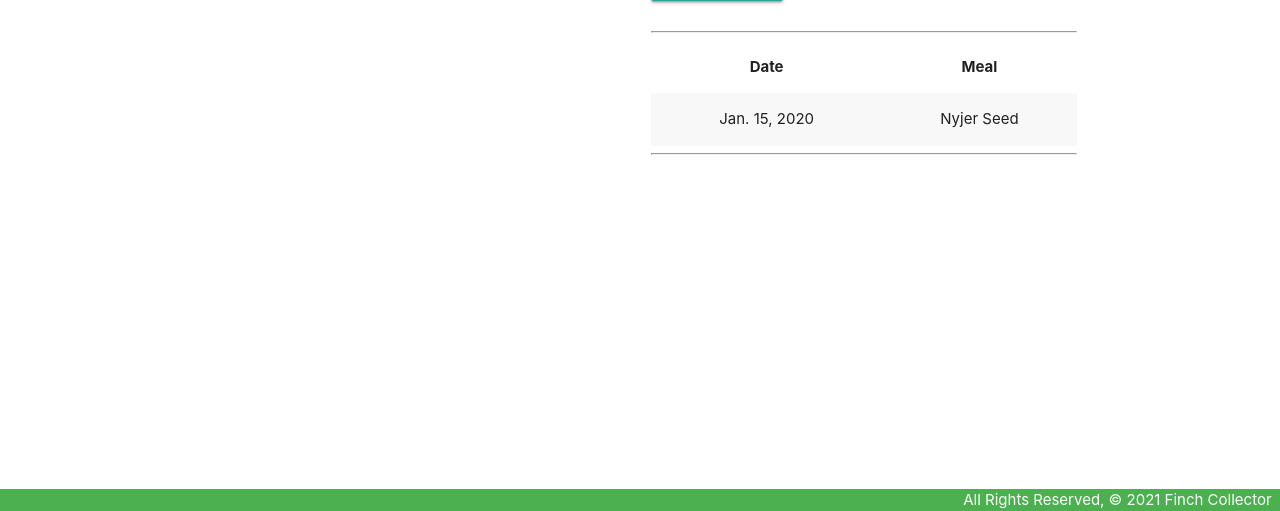
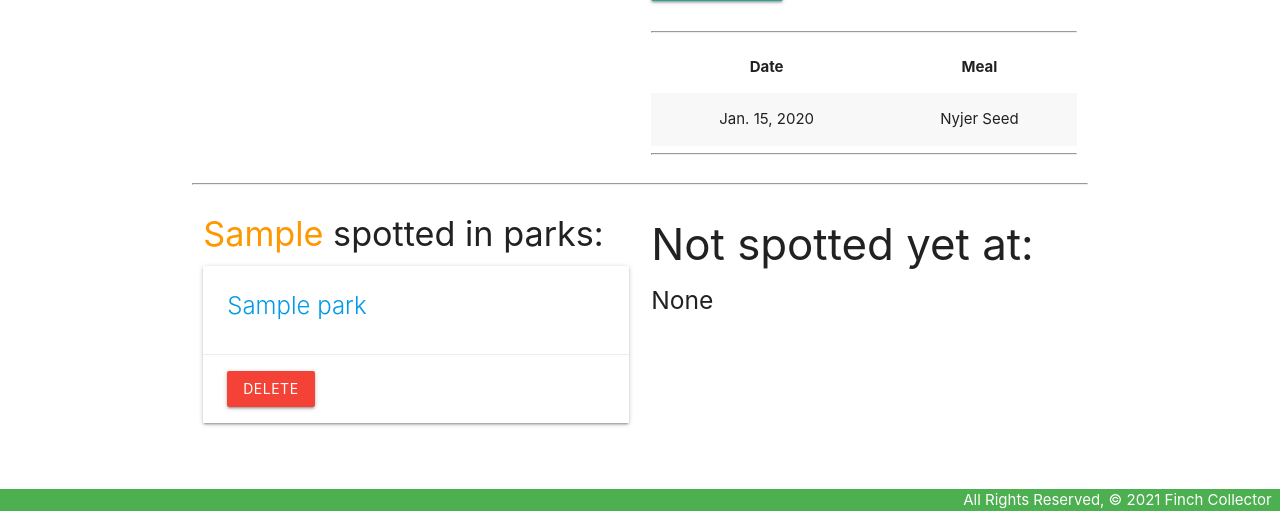
Before and after one commit to SvitlanaKarahayeva/finch-collector, a Django app: page /finches/1/ in a window 1280 px wide. Shown: the part 289-800 px from the top of the page. Run offline with Django 3.2, Linux system fonts and the light colour scheme; tables that the repository leaves empty hold one stand-in row (values such as "Sample post").

Commit message:
Adding finch-park many-to-many relation, display parks: where finches spotted(+delete functionality) and not yet spotted(+add functionality)

```diff
--- a/main_app/models.py
+++ b/main_app/models.py
@@ -27,6 +27,7 @@ class Finch(models.Model):
     breed = models.CharField(max_length=100)
     description = models.TextField(max_length=500)
     size = models.IntegerField()
+    parks = models.ManyToManyField(Park)
 
     def __str__(self):
         return self.breed
--- a/main_app/templates/base.html
+++ b/main_app/templates/base.html
@@ -6,7 +6,7 @@
   <meta charset="UTF-8">
   <meta name="viewport" content="width=device-width, initial-scale=1.0">
   <meta http-equiv="X-UA-Compatible" content="ie=edge">
-  <title>Cat Collector</title>
+  <title>Finch Collector</title>
   <link rel="stylesheet" href="https://cdnjs.cloudflare.com/ajax/libs/materialize/1.0.0/css/materialize.min.css">
   <link rel="stylesheet" type="" href="{% static 'css/style.css' %}">
   <script src="https://cdnjs.cloudflare.com/ajax/libs/materialize/1.0.0/js/materialize.min.js"></script>
--- a/main_app/templates/finches/detail.html
+++ b/main_app/templates/finches/detail.html
@@ -44,6 +44,55 @@
 
 </div>
 
+<hr>
+<div class="row">
+    <div class="col s6">
+        <h4><span class="orange-text">{{ finch.breed }}</span> spotted in parks:</h4>
+        {% if finch.parks.count %}
+            {% for park in finch.parks.all %}
+                <div class="card">
+                    <div class="card-content">
+                         <span class="card-title">
+                            <a href="{% url 'parks_detail' park.id %}">{{ park.name }}</a>
+                        </span>
+                    </div>
+                    <div class="card-action">
+                <form action="{% url 'unassoc_park' finch.id park.id %}" method="POST">
+                  {% csrf_token %}
+                  <button type="submit" class="btn red">Delete</button>
+                </form>
+              </div>
+                </div>
+            {% endfor %}
+        {% else %}
+            <h6>No Parks</h6>
+        {% endif %}
+    </div>
+    <!-- Parks where finch is not spotted yet -->
+    <div class="col s6">
+        <h3>Not spotted yet at:</h3>
+        {% if parks.count %}
+          {% for park in parks.all %}
+            <div class="card">
+              <div class="card-content">
+                <span class="card-title">
+                    <a href="{% url 'parks_detail' park.id %}">{{ park.name }}</a>
+                </span>
+              </div>
+              <div class="card-action">
+                <form action="{% url 'assoc_park' finch.id park.id %}" method="POST">
+                  {% csrf_token %}
+                  <button type="submit" class="btn">Add</button>
+                </form>
+              </div>
+            </div>
+          {% endfor %}
+        {% else %}
+          <h5>None</h5>
+        {% endif %}
+</div>
+
+
 <script>
     var dateEl = document.getElementById('id_date');
     M.Datepicker.init(dateEl, {
--- a/main_app/urls.py
+++ b/main_app/urls.py
@@ -11,6 +11,9 @@ urlpatterns = [
     path('finches/<int:pk>/update/', views.FinchUpdate.as_view(), name='finches_update'),
     path('finches/<int:pk>/delete/', views.FinchDelete.as_view(), name='finches_delete'),
     path('finches/<int:finch_id>/add_feeding/', views.add_feeding, name='add_feeding'),
+    #Finch-park associate Many-to-Many
+    path('finches/<int:finch_id>/assoc_park/<int:park_id>', views.assoc_park, name='assoc_park'),
+    path('finches/<int:finch_id>/unassoc_park/<int:park_id>', views.unassoc_park, name='unassoc_park'),
     #parks paths
     path('parks/', views.ParkList.as_view(), name='parks_index'),
     path('parks/<int:pk>', views.ParkDetail.as_view(), name='parks_detail'),
--- a/main_app/views.py
+++ b/main_app/views.py
@@ -1,5 +1,4 @@
 from django.shortcuts import render, redirect
-from django.urls.base import is_valid_path
 from django.views.generic.detail import DetailView
 from django.views.generic.edit import CreateView, UpdateView, DeleteView
 from django.views.generic import ListView
@@ -31,8 +30,18 @@ def finches_index(request):
 
 def finches_detail(request, finch_id):
     finch = Finch.objects.get(id=finch_id)
+    park_finch_doesnt_have = Park.objects.exclude(id__in = finch.parks.all().values_list('id'))
     feeding_form = FeedingForm()
-    return render(request, 'finches/detail.html', {'finch': finch, 'feeding_form': feeding_form})
+    return render(request, 'finches/detail.html', {'finch': finch, 'feeding_form': feeding_form,
+    'parks': park_finch_doesnt_have})
+
+def assoc_park(request, finch_id, park_id):
+    Finch.objects.get(id=finch_id).parks.add(park_id)
+    return redirect('detail', finch_id=finch_id)
+
+def unassoc_park(request, finch_id, park_id):
+    Finch.objects.get(id=finch_id).parks.remove(park_id)
+    return redirect('detail', finch_id=finch_id)
 
 #add_feeding function
 
```
Also changed, not shown: main_app/migrations/0005_finch_parks.py (added).
